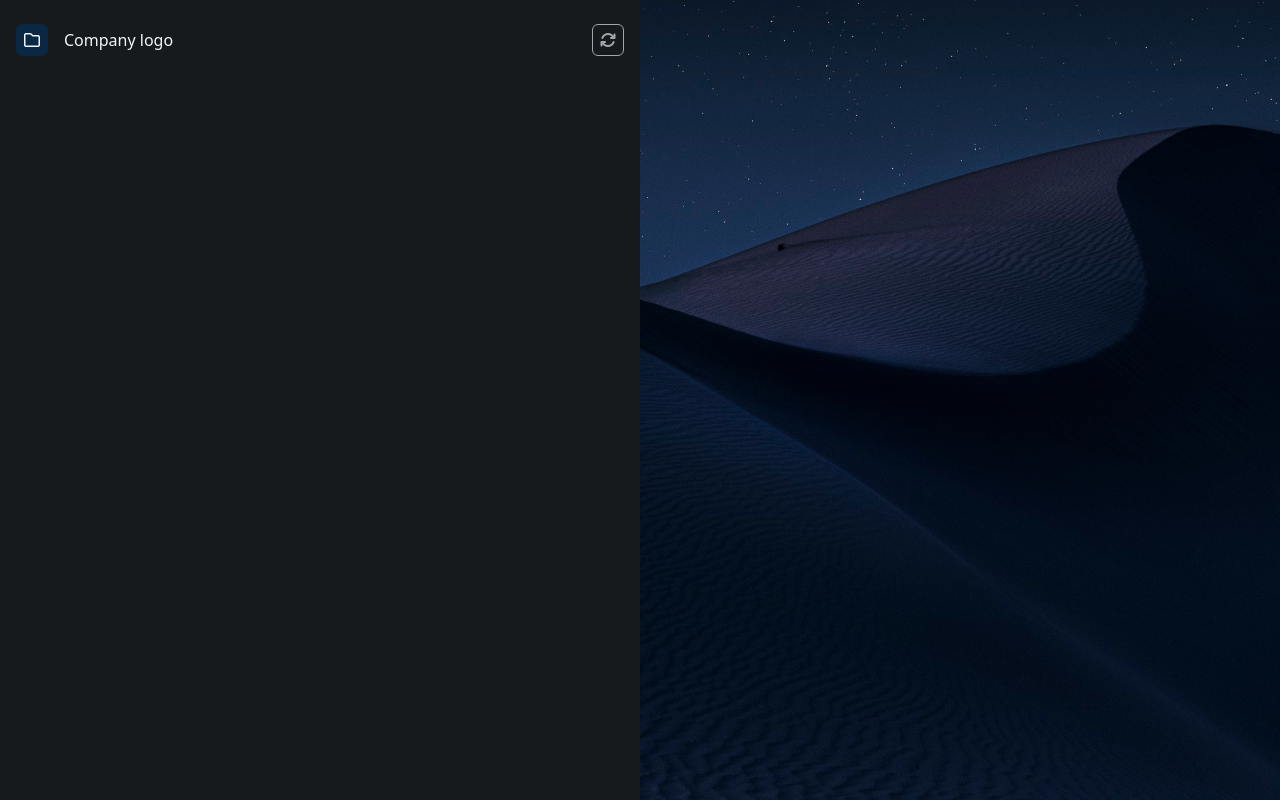
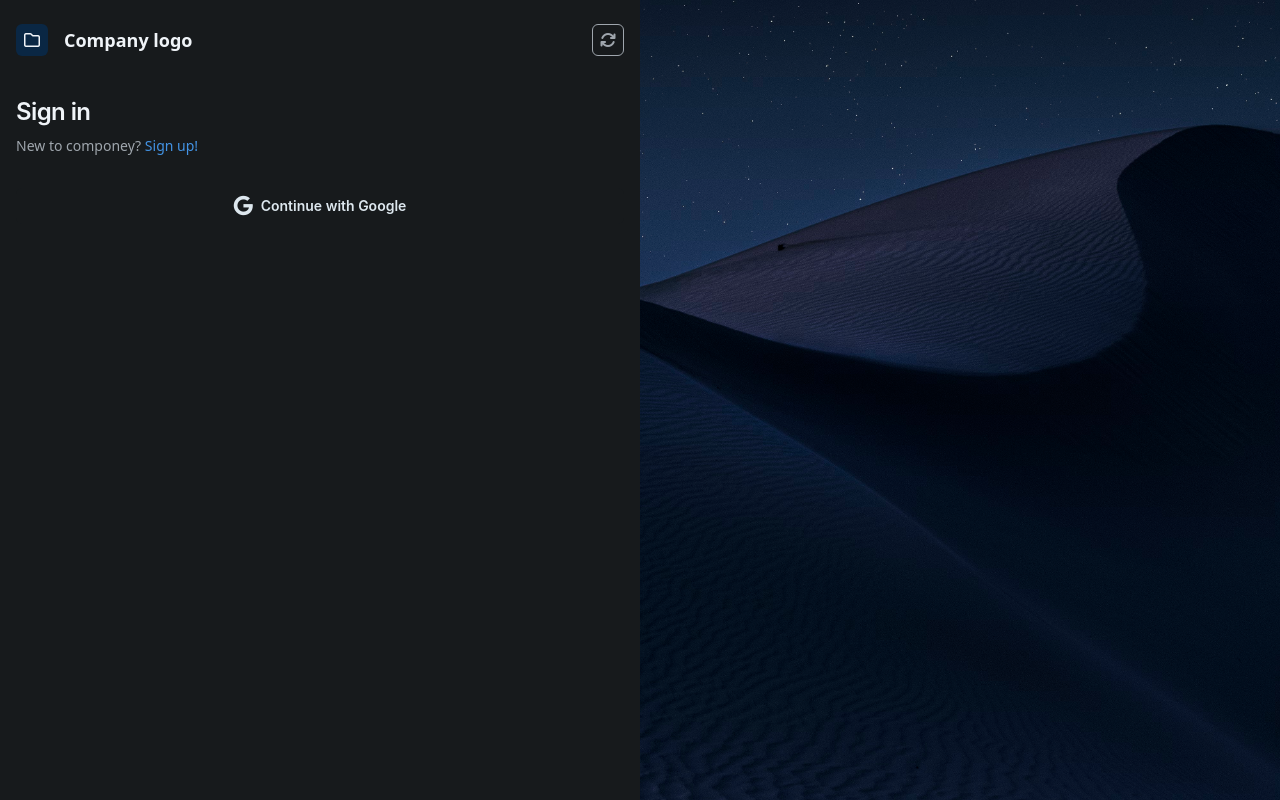
Before and after one commit to niloufarRamezani1993/sing-in, a website: page index.html in a window 1280 px wide. Drawn offline with Linux system fonts and the light colour scheme; a web font is replaced by a local one.

Commit message:
I did main section, first part

```diff
--- a/index.html
+++ b/index.html
@@ -14,12 +14,18 @@
                 <header class="flex flex-row py-6 justify-between  text-whiteFont-default ">
                     <div class="flex flex-row gap-4 items-center">
                         <button class=" bg-headerBTN border-HeaderBB px-0.5 w-8 rounded-md h-8 cursor-pointer "><i class="fa-regular fa-folder"></i></button>
-                        <p>Company logo</p>
+                        <p class="font-semibold text-lg">Company logo</p>
                     </div>
-                    <button class="flex justify-center items-center w-8 h-8 text-orCL bg-bgBlack-btnBlack rounded-md border cursor-pointer px-0.5 "><i class="fa-solid fa-arrows-rotate"></i></button>
+                    <button class="flex justify-center items-center w-8 h-8 text-orCL  bg-bgBlack-btnBlack rounded-md border-[0.05px] cursor-pointer px-0.5 "><i class="fa-solid fa-arrows-rotate"></i></button>
                 </header>
-                <main class="mx-auto my-14 pt-4 pb-10 flex flex-col gap-4 w-full rounded-md ">
-
+                <main class="mx-auto pt-4 pb-10 flex flex-col gap-4 w-full rounded-md ">
+                    <div class="flex flex-col mb-4 gap-8">
+                        <div class="flex flex-col gap-2 ">
+                            <h3 class="font-semibold tracking-tight leading-8 font-Inter text-2xl  text-whiteFont-default ">Sign in</h3>
+                            <p class="text-orCL text-sm leading-5">New to componey? <a class="font-medium text-blueSingUp" href="#">Sign up!</a></p>
+                        </div>
+                        <button class="items-center flex justify-center font-Inter text-sm font-semibold  leading-5 text-center text-whiteFont-googleBtn border-whiteFont-googleBtn cursor-pointer bg-bgBlack-btnBlack rounded-md h-9"><i class="mr-2 text-xl fa-brands fa-google"></i>  Continue with Google</button>
+                    </div>
                 </main>
             </div>
         </div>
--- a/tailwind.config.js
+++ b/tailwind.config.js
@@ -8,6 +8,7 @@ module.exports = {
       HeaderBB:'#c7dff7',
 
       blueSingIn :'#0b6bcb',
+      blueSingUp : '#4393e4',
       whiteFont: {
        default : '#f0f4f8',
        googleBtn: '#dde7ee',
@@ -28,7 +29,7 @@ module.exports = {
 
     extend: {
       fontFamily:{
-        'sens' : ['Inter']
+        'Inter' : ['Inter']
       }
     },
   },
```
Also changed, not shown: output.css.
